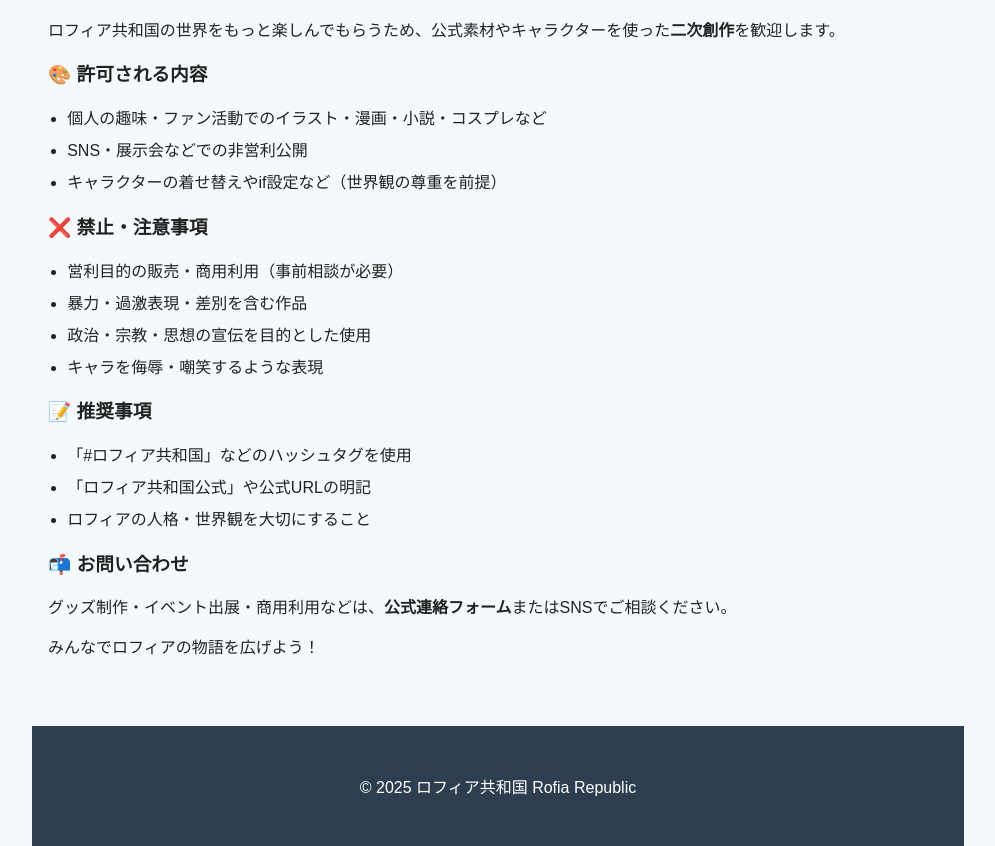
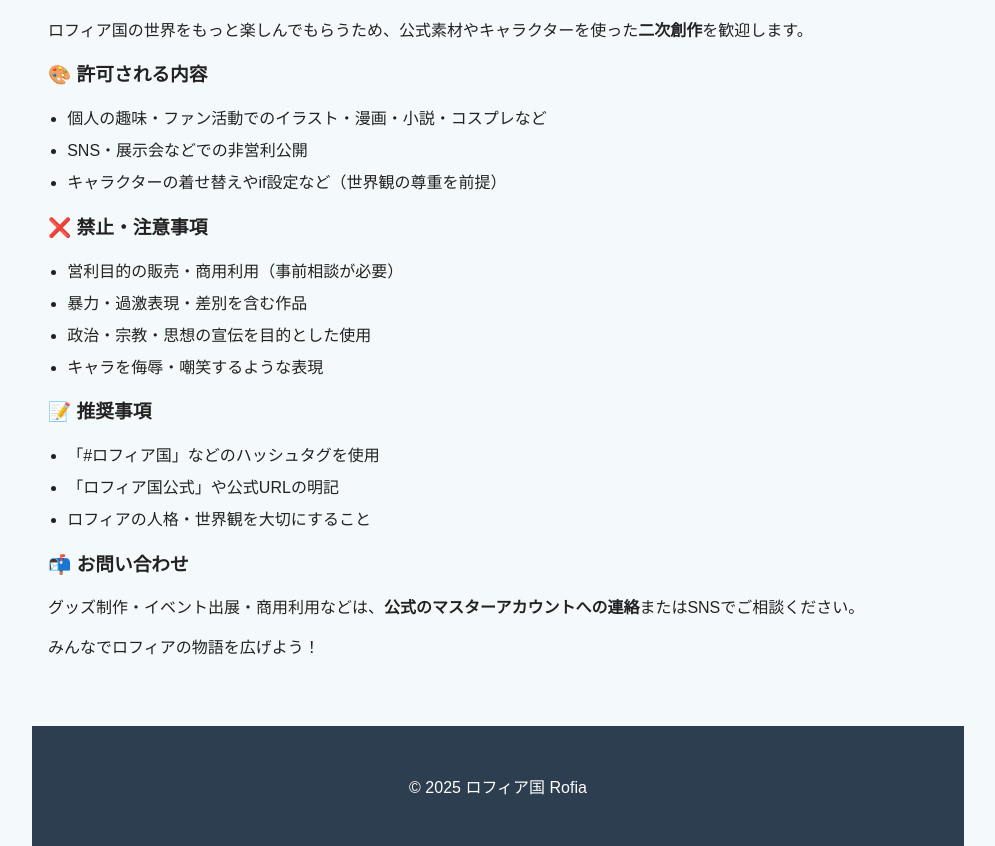
Before and after one commit to solt1922/rofia-homepage, a plain HTML site: page jp/fan_guideline.html in a window 1280 px wide. Shown: the part 343-1189 px from the top of the page, without its empty margins (142-1137 px from the left). Drawn offline with Linux system fonts and the light colour scheme.

Commit message:
Update fan_guideline.html
Signed-off-by: solt1922 <machikaohira@gmail.com>

```diff
--- a/jp/fan_guideline.html
+++ b/jp/fan_guideline.html
@@ -3,7 +3,7 @@
 <head>
   <meta charset="UTF-8" />
   <meta name="viewport" content="width=device-width, initial-scale=1" />
-  <title>二次創作ガイドライン - ロフィア共和国</title>
+  <title>二次創作ガイドライン - ロフィア国</title>
   <style>
     body {
       font-family: "Yu Gothic", sans-serif;
@@ -80,7 +80,7 @@
   <a href="index.html">ホーム</a>
   <a href="flag.html">旗</a>
   <a href="laws.html">法律</a>
-  <a href="history.html">ロフィア共和国の歴史</a>
+  <a href="history.html">ロフィア国の歴史</a>
   <a href="server_info.html">公式サーバーについて</a>
   <a href="fan_guideline.html">二次創作ガイドライン</a>
   <a href="news.html">お知らせ</a>
@@ -94,7 +94,7 @@
 <main>
   <h2>🌸 二次創作ガイドライン</h2>
 
-  <p>ロフィア共和国の世界をもっと楽しんでもらうため、公式素材やキャラクターを使った<strong>二次創作</strong>を歓迎します。</p>
+  <p>ロフィア国の世界をもっと楽しんでもらうため、公式素材やキャラクターを使った<strong>二次創作</strong>を歓迎します。</p>
 
   <h3>🎨 許可される内容</h3>
   <ul>
@@ -113,19 +113,19 @@
 
   <h3>📝 推奨事項</h3>
   <ul>
-    <li>「#ロフィア共和国」などのハッシュタグを使用</li>
-    <li>「ロフィア共和国公式」や公式URLの明記</li>
+    <li>「#ロフィア国」などのハッシュタグを使用</li>
+    <li>「ロフィア国公式」や公式URLの明記</li>
     <li>ロフィアの人格・世界観を大切にすること</li>
   </ul>
 
   <h3>📬 お問い合わせ</h3>
-  <p>グッズ制作・イベント出展・商用利用などは、<strong>公式連絡フォーム</strong>またはSNSでご相談ください。</p>
+  <p>グッズ制作・イベント出展・商用利用などは、<strong>公式のマスターアカウントへの連絡</strong>またはSNSでご相談ください。</p>
 
   <p>みんなでロフィアの物語を広げよう！</p>
 </main>
 
 <footer>
-  <p>&copy; 2025 ロフィア共和国 Rofia Republic</p>
+  <p>&copy; 2025 ロフィア国 Rofia</p>
 </footer>
 
 <script>
```
